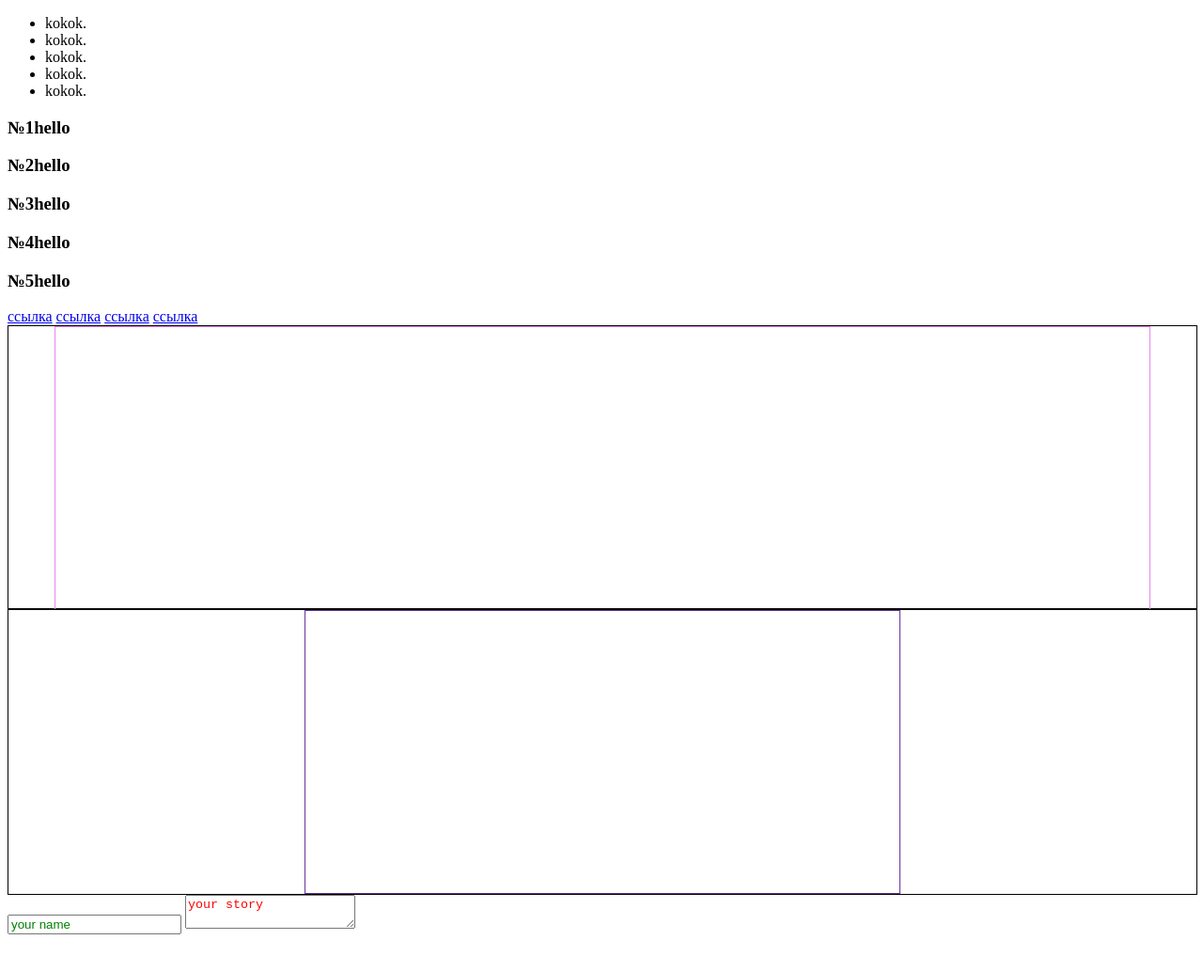
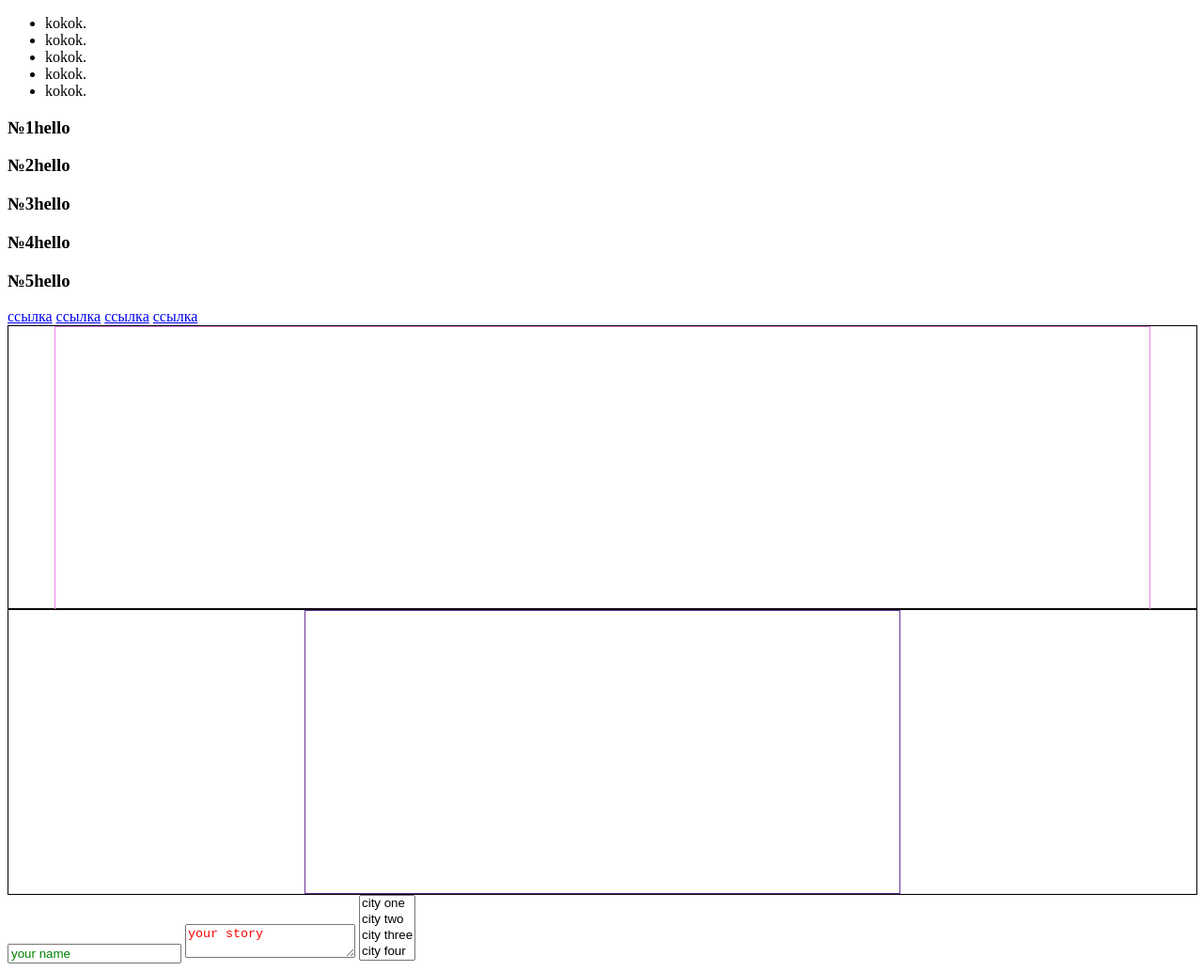
Before and after one commit to ElizPN/HTML-CSS-practice-2022, a plain HTML site: page Advanced/pseudo_elements.html in a window 1280 px wide. Shown: the whole page at 94% size. Before the commit the page ends 1002 px from the top, so only its background shows below. Drawn offline with Linux system fonts and the light colour scheme.

Commit message:
multiple select

```diff
--- a/Advanced/pseudo_elements.html
+++ b/Advanced/pseudo_elements.html
@@ -34,5 +34,12 @@
 
     <input type="text" placeholder="your name" />
     <textarea type="text" placeholder="your story"></textarea>
+
+    <select multiple name="city[]">
+      <option>city one</option>
+      <option>city two</option>
+      <option>city three</option>
+      <option>city four</option>
+    </select>
   </body>
 </html>
```
